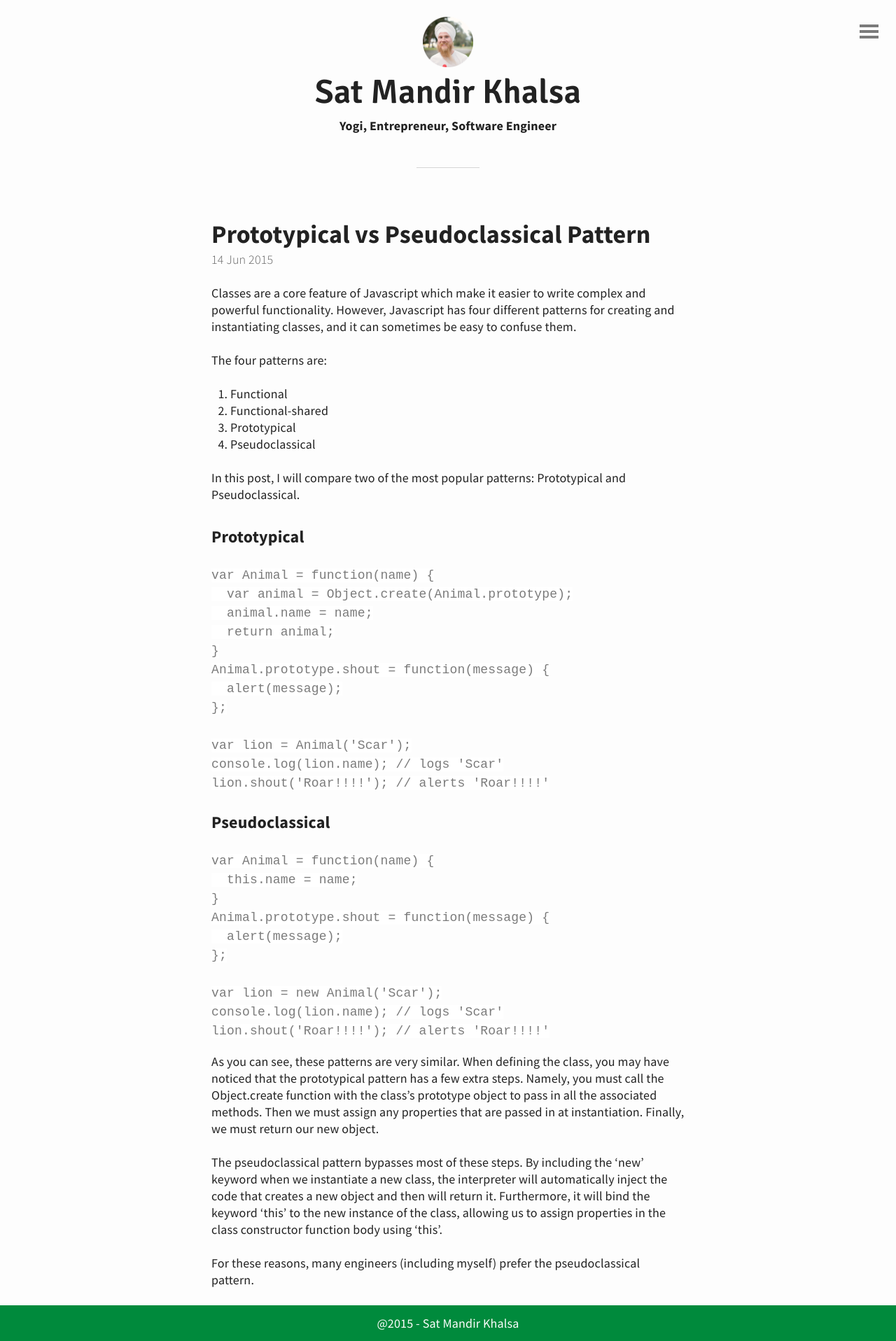
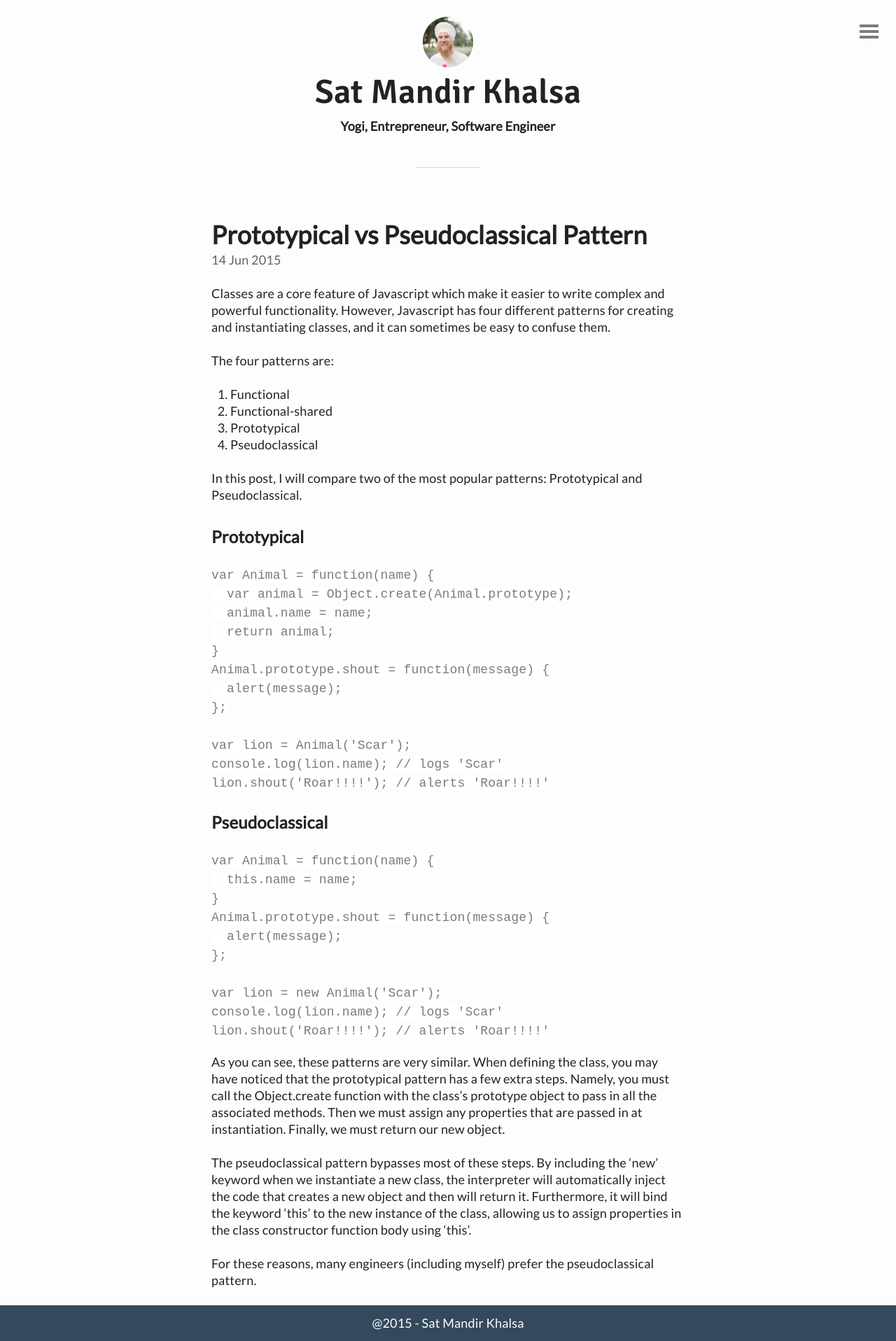
Before and after one commit to smkhalsa/smkhalsa.github.io, a Jekyll site: the page built from _posts/2015-06-14-pseudoclassical.md, in a window 1280 px wide. Shown: the whole page at 70% size. Built offline with Jekyll 4.4.1, drawn with Linux system fonts in a browser that asks for light colours.

Commit message:
Changed color and font

```diff
--- a/_includes/head.html
+++ b/_includes/head.html
@@ -9,6 +9,7 @@
 	<!-- CSS & fonts -->
 	<link rel="stylesheet" href="{{ "css/main.css" | prepend: site.baseurl }}">
 	<link href='http://fonts.googleapis.com/css?family=Source+Sans+Pro:300,400,700,900,400italic%7CSignika:700,300,400,600' rel='stylesheet' type='text/css'>
+	<link href='http://fonts.googleapis.com/css?family=Lato' rel='stylesheet' type='text/css'>
 
 	<!-- RSS -->
 	<link href="/atom.xml" type="application/atom+xml" rel="alternate" title="ATOM Feed" />
--- a/_sass/base.scss
+++ b/_sass/base.scss
@@ -18,7 +18,7 @@ html, body, h1, h2, h3, h4, h5, h6, p, ul, ol, li, img {
 
 /*- Base color -*/
 
-$main-color: #008A3C;
+$main-color: #34495e;
 $background-color: #FDFDFD;
 $text-color: #222222;
 
--- a/_sass/typography.scss
+++ b/_sass/typography.scss
@@ -4,7 +4,7 @@
 //
 
 body {
-	font-family: 'Source Sans Pro', sans-serif;
+	font-family: 'Lato', sans-serif;
 	letter-spacing: 0.01em;
 }
 
```
Also changed, not shown: _posts/2015-06-14-pseudoclassical.md (+4 -4 lines).
